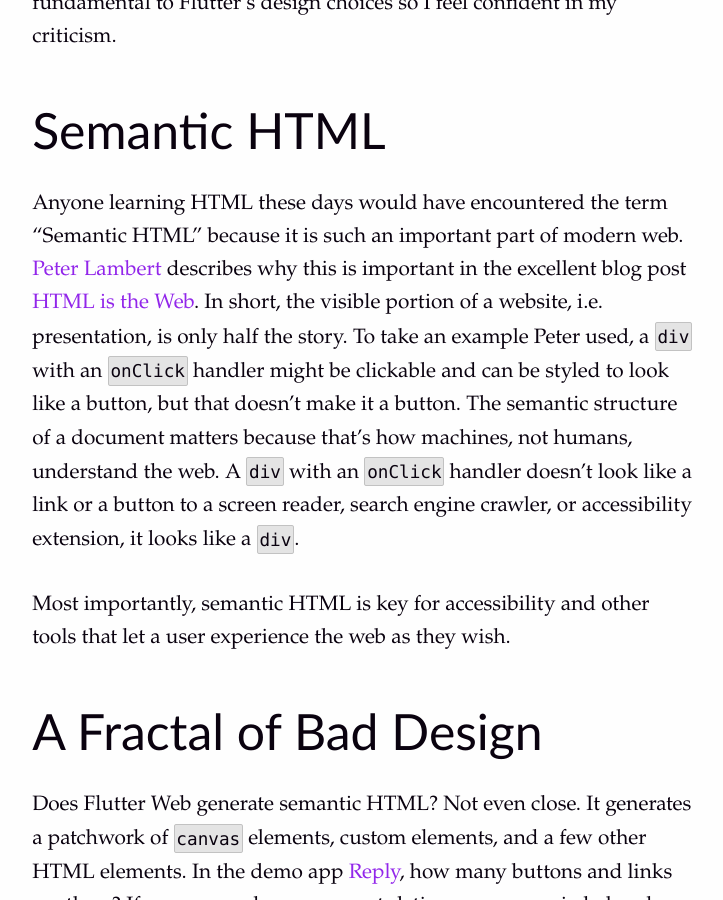
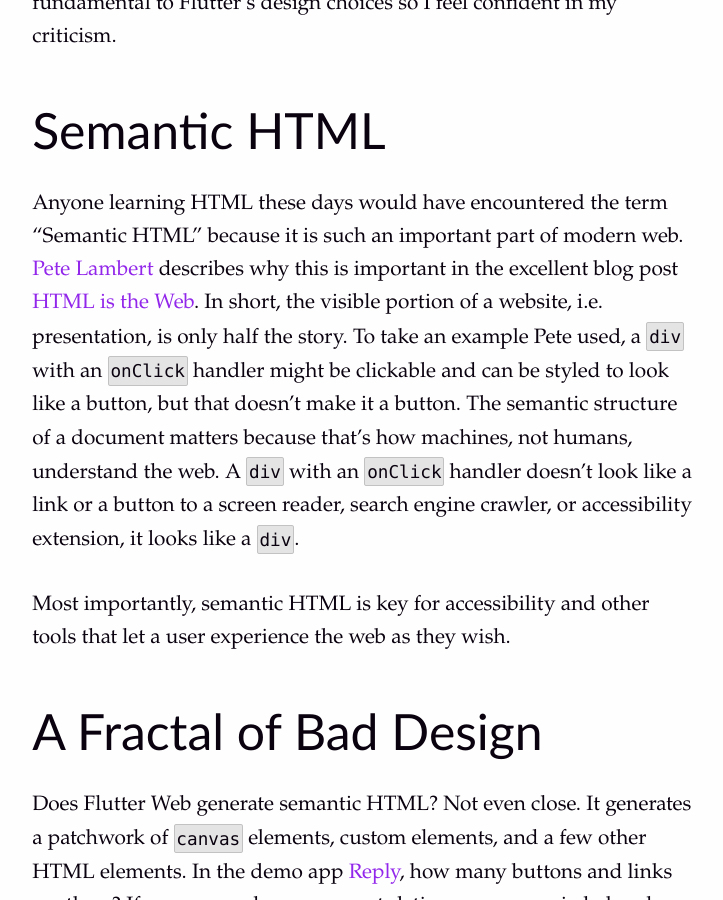
Before and after one commit to k0nserv/hugotunius.se, a Jekyll site: the page built from _posts/2020-10-31-flutter-web-a-fractal-of-bad-design.md, in a window 1280 px wide and 900 px high, scrolled down 942 px. Shown: the whole window, without its empty margins (275-998 px from the left). Built offline with Jekyll 4.4.1, drawn with Linux system fonts in a browser that asks for light colours.

Commit message:
[Flutter] Fix Pete's name
s/Peter/Pete/g

```diff
--- a/_posts/2020-10-31-flutter-web-a-fractal-of-bad-design.md
+++ b/_posts/2020-10-31-flutter-web-a-fractal-of-bad-design.md
@@ -13,7 +13,7 @@
 
 ## Semantic HTML
 
-Anyone learning HTML these days would have encountered the term "Semantic HTML" because it is such an important part of modern web. [Peter Lambert](https://www.petelambert.com/) describes why this is important in the excellent blog post [HTML is the Web](https://www.petelambert.com/journal/html-is-the-web). In short, the visible portion of a website, i.e. presentation, is only half the story. To take an example Peter used, a `div` with an `onClick` handler might be clickable and can be styled to look like a button, but that doesn't make it a button. The semantic structure of a document matters because that's how machines, not humans, understand the web. A `div` with an `onClick` handler doesn't look like a link or a button to a screen reader, search engine crawler, or accessibility extension, it looks like a `div`.
+Anyone learning HTML these days would have encountered the term "Semantic HTML" because it is such an important part of modern web. [Pete Lambert](https://www.petelambert.com/) describes why this is important in the excellent blog post [HTML is the Web](https://www.petelambert.com/journal/html-is-the-web). In short, the visible portion of a website, i.e. presentation, is only half the story. To take an example Pete used, a `div` with an `onClick` handler might be clickable and can be styled to look like a button, but that doesn't make it a button. The semantic structure of a document matters because that's how machines, not humans, understand the web. A `div` with an `onClick` handler doesn't look like a link or a button to a screen reader, search engine crawler, or accessibility extension, it looks like a `div`.
 
 Most importantly, semantic HTML is key for accessibility and other tools that let a user experience the web as they wish.
 
```
